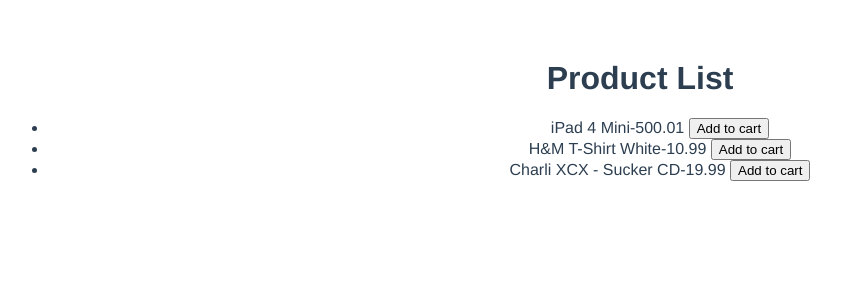
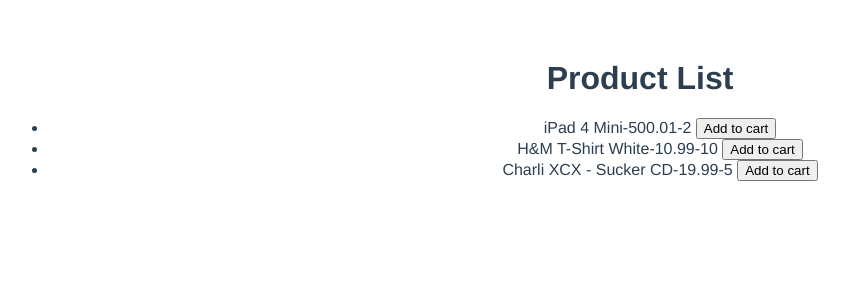
Before and after one commit to hidemiura1111/vue-shoppoing_cart, a Vue app: page / in a window 1280 px wide. Shown: the top 300 px of the page, without its empty margins (0-849 px from the left). Built offline with nearby package versions, Linux system fonts and the light colour scheme.

Commit message:
Fix typo and fix for dev tool test

```diff
--- a/src/components/ProductList.vue
+++ b/src/components/ProductList.vue
@@ -7,7 +7,7 @@
     />
     <ul v-else>
       <li v-for="product in products">
-        {{product.title}}-{{product.price}}
+        {{product.title}}-{{product.price}}-{{product.inventory}}
         <button @click="addProductToCart(product)">Add to cart</button>
       </li>
     </ul>
--- a/src/store/index.js
+++ b/src/store/index.js
@@ -30,7 +30,7 @@
     },
 
     addProductToCart(context, product) {
-      if (product.incentory > 0) {
+      if (product.inventory > 0) {
         const cartItem = context.state.cart.find(item => item.id === product.id)
         if (!cartItem) {
           context.commit('pushProductToCart', product.id)
```
